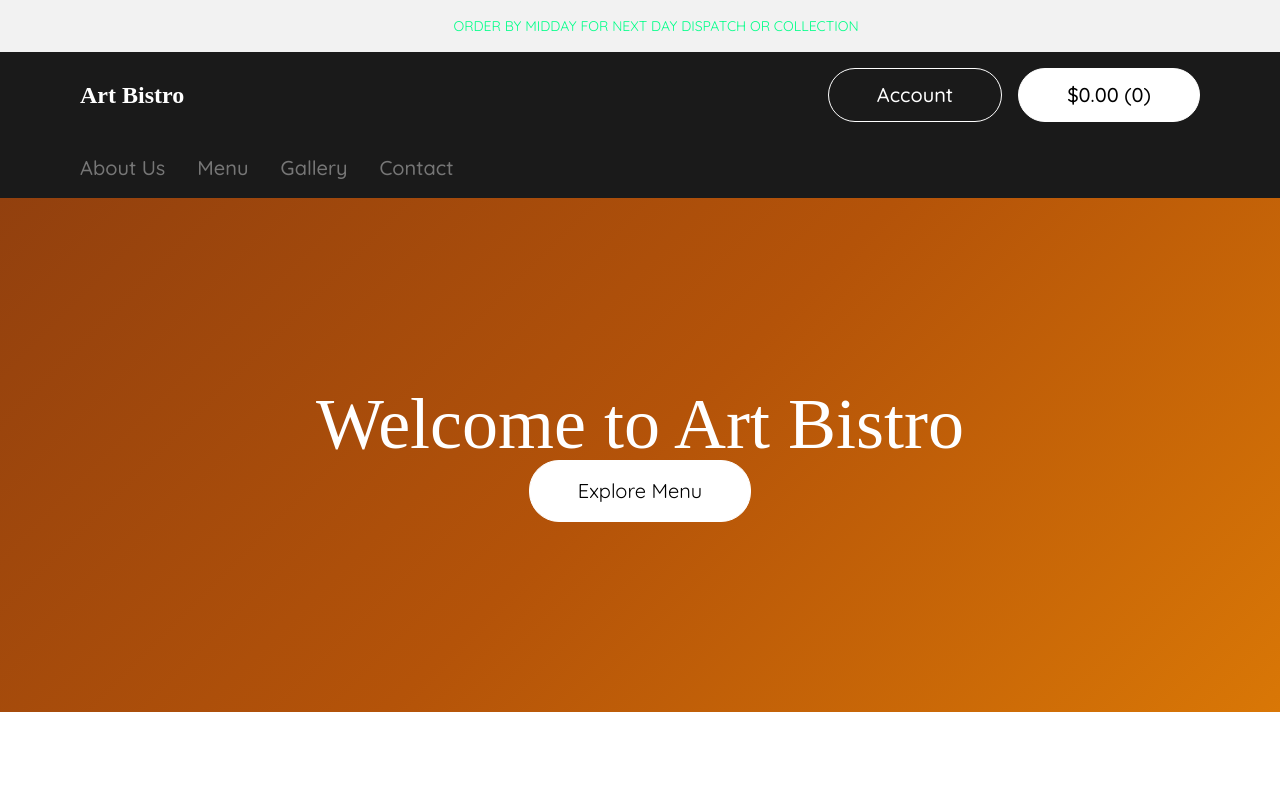
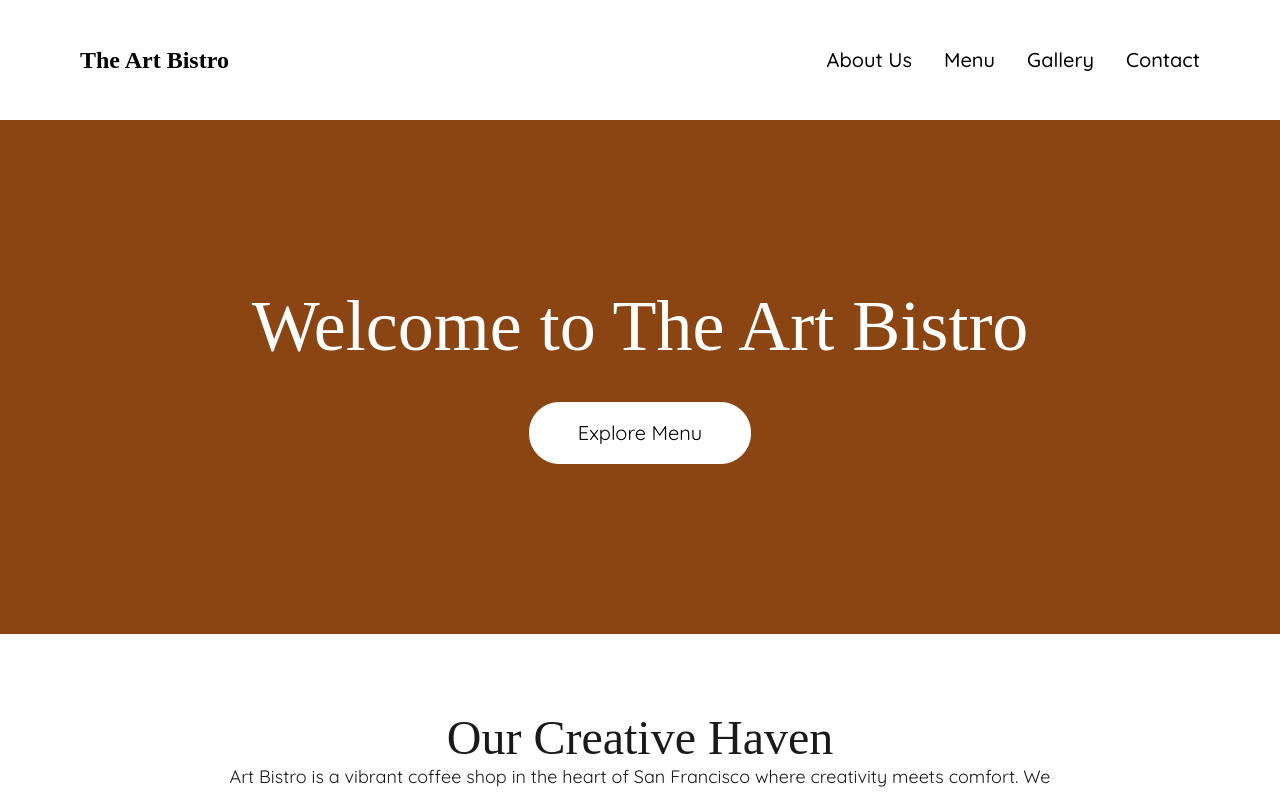
Before and after one commit to kazvisk/Final-Art-Bistro, a React (Create React App) app: page / in a window 1280 px wide. Shown: the top 796 px of the page. Built offline with nearby package versions, Linux system fonts and the light colour scheme; a web font is replaced by a local one.

Commit message:
Fix hero section background - replace image with solid brown color

```diff
--- a/src/App.tsx
+++ b/src/App.tsx
@@ -5,60 +5,31 @@ function App() {
   return (
     <div className="relative bg-neutral-700">
       <div className="w-full min-h-screen bg-color-white-solid">
-        {/* Header Banner */}
-        <div className="w-full px-20 bg-color-grey-95 flex flex-col">
-          <div className="w-full py-4 flex justify-center items-center">
-            <div className="flex items-center gap-4">
-              <div className="w-8 h-8 flex justify-center items-center">
-                <div className="w-6 h-6 bg-color-spring-green-19 rounded"></div>
-              </div>
-              <div className="w-8 h-8 flex justify-center items-center">
-                <div className="w-6 h-6 bg-color-spring-green-19 rounded"></div>
-              </div>
-              <div className="w-8 h-8 flex justify-center items-center">
-                <div className="w-6 h-6 bg-color-spring-green-19 rounded"></div>
-              </div>
+        {/* Navigation */}
+        <div className="w-full bg-color-white-solid" style={{height: '120px'}}>
+          <div className="px-20 h-full flex justify-between items-center">
+            <div className="flex items-center">
+              <div className="text-color-black-solid text-2xl font-bold font-Ovo">The Art Bistro</div>
             </div>
-            <div className="flex-1 text-center">
-              <div className="text-color-spring-green-19 text-sm font-Quicksand font-normal">
-                ORDER BY MIDDAY FOR NEXT DAY DISPATCH OR COLLECTION
-              </div>
-            </div>
-          </div>
-        </div>
-
-        {/* Navigation */}
-        <div className="w-full bg-color-grey-13">
-          <div className="px-20 py-4 flex justify-between items-center">
-            <div className="flex items-center">
-              <div className="text-color-white-solid text-2xl font-bold font-Ovo">Art Bistro</div>
-            </div>
-            <div className="flex gap-4">
-              <div className="btn btn-outline px-12 py-3">
-                <div className="text-color-white-solid text-xl font-medium font-Quicksand">Account</div>
-              </div>
-              <div className="btn btn-white px-12 py-3">
-                <div className="text-color-black-solid text-xl font-medium font-Quicksand">$0.00 (0)</div>
-              </div>
-            </div>
-          </div>
-          <div className="px-20 py-4 border-b border-white opacity-40">
             <div className="flex gap-8">
-              <div className="text-color-white-solid text-xl font-medium font-Quicksand">About Us</div>
-              <div className="text-color-white-solid text-xl font-medium font-Quicksand">Menu</div>
-              <div className="text-color-white-solid text-xl font-medium font-Quicksand">Gallery</div>
-              <div className="text-color-white-solid text-xl font-medium font-Quicksand">Contact</div>
+              <div className="text-color-black-solid text-xl font-medium font-Quicksand">About Us</div>
+              <div className="text-color-black-solid text-xl font-medium font-Quicksand">Menu</div>
+              <div className="text-color-black-solid text-xl font-medium font-Quicksand">Gallery</div>
+              <div className="text-color-black-solid text-xl font-medium font-Quicksand">Contact</div>
             </div>
           </div>
         </div>
 
         {/* Hero Section */}
-        <div className="relative w-full hero-bg overflow-hidden" style={{height: '514px'}}>
-          <div className="hero-overlay absolute inset-0"></div>
+        <div className="relative w-full overflow-hidden" style={{
+          height: '514px',
+          backgroundColor: '#8B4513'
+        }}>
+          <div className="absolute inset-0 bg-black bg-opacity-40"></div>
           <div className="relative z-10 w-full h-full flex justify-center items-center px-20">
             <div className="text-center">
-              <div className="text-color-white-solid text-7xl font-normal font-Ovo mb-8">
-                Welcome to Art Bistro
+              <div className="text-color-white-solid text-7xl font-normal font-Ovo" style={{marginBottom: '2.5rem'}}>
+                Welcome to The Art Bistro
               </div>
               <div className="btn btn-white px-12 py-4">
                 <div className="text-color-black-solid text-xl font-normal font-Quicksand">Explore Menu</div>
```
Also changed, not shown: public/coffee-hero.jpg (added).
